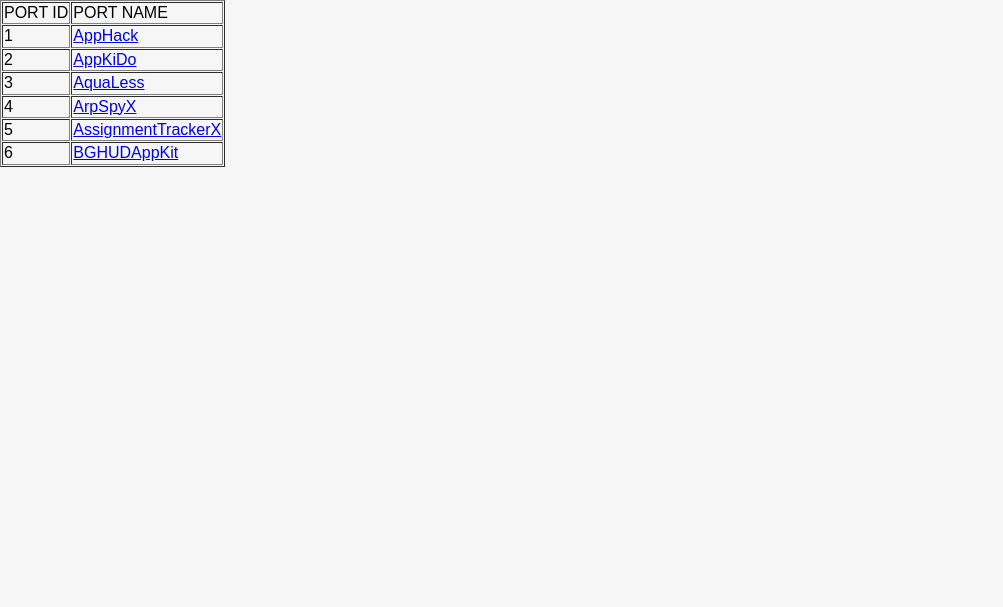
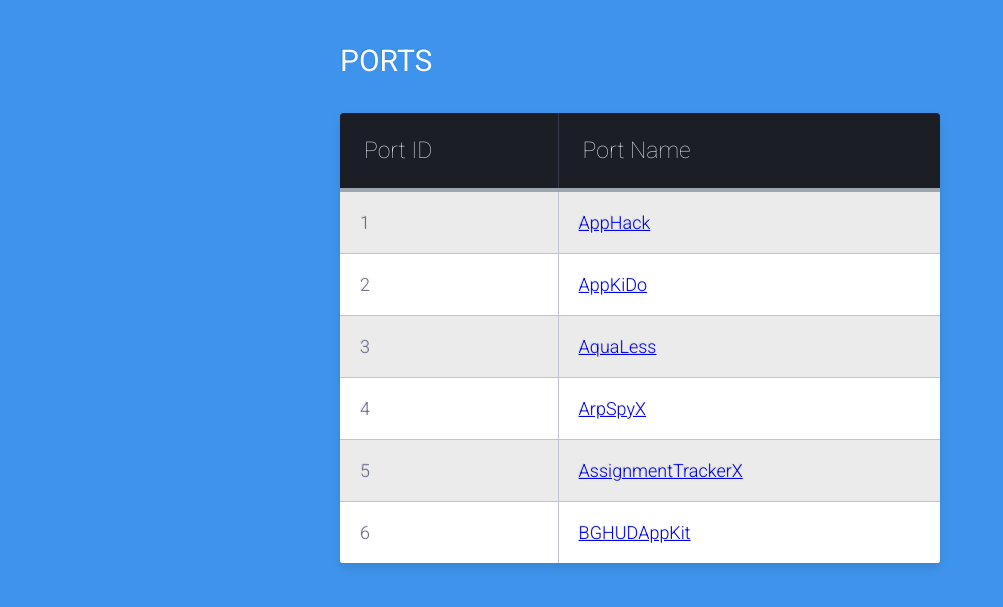
Before and after one commit to VishnuM-sopho/demo-macports, a Django app: page /port/ in a window 1280 px wide. Shown: the top 607 px of the page, without its empty margins (0-1003 px from the left). Run offline with Django 3.2, Linux system fonts and the light colour scheme; data comes from the database, SQL or seed files in the repository; both versions use the stored data as it was after the commit; some libraries are stand-ins or nearby versions.

Commit message:
Added Css to portmain.html and reduced entries in data base

```diff
--- a/port/templates/port/portmain.html
+++ b/port/templates/port/portmain.html
@@ -1,25 +1,150 @@
-
-
 <!DOCTYPE html>
 <html lang="en">
-
    <head>
       <title>Macports-All Ports</title>
-	<link rel="stylesheet" href="https://unpkg.com/purecss@1.0.0/build/pure-min.css" integrity="sha384-nn4HPE8lTHyVtfCBi5yW9d20FjT8BJwUXyWZT9InLYax14RDjBj46LmSztkmNP9w" crossorigin="anonymous">
+      <style type="text/css">
+         @import url(https://fonts.googleapis.com/css?family=Roboto:400,500,700,300,100);
+         body {
+         background-color: #3e94ec;
+         font-family: "Roboto", helvetica, arial, sans-serif;
+         font-size: 16px;
+         font-weight: 400;
+         text-rendering: optimizeLegibility;
+         }
+         div.table-title {
+         display: block;
+         margin: auto;
+         max-width: 600px;
+         padding:5px;
+         width: 100%;
+         }
+         .table-title h3 {
+         color: #fafafa;
+         font-size: 30px;
+         font-weight: 400;
+         font-style:normal;
+         font-family: "Roboto", helvetica, arial, sans-serif;
+         text-shadow: -1px -1px 1px rgba(0, 0, 0, 0.1);
+         text-transform:uppercase;
+         }
+         /*** Table Styles **/
+         .table-fill {
+         background: white;
+         border-radius:3px;
+         border-collapse: collapse;
+         height: 320px;
+         margin: auto;
+         max-width: 600px;
+         padding:5px;
+         width: 100%;
+         box-shadow: 0 5px 10px rgba(0, 0, 0, 0.1);
+         animation: float 5s infinite;
+         }
+         th {
+         color:#D5DDE5;;
+         background:#1b1e24;
+         border-bottom:4px solid #9ea7af;
+         border-right: 1px solid #343a45;
+         font-size:23px;
+         font-weight: 100;
+         padding:24px;
+         text-align:left;
+         text-shadow: 0 1px 1px rgba(0, 0, 0, 0.1);
+         vertical-align:middle;
+         }
+         th:first-child {
+         border-top-left-radius:3px;
+         }
+         th:last-child {
+         border-top-right-radius:3px;
+         border-right:none;
+         }
+         tr {
+         border-top: 1px solid #C1C3D1;
+         border-bottom-: 1px solid #C1C3D1;
+         color:#666B85;
+         font-size:16px;
+         font-weight:normal;
+         text-shadow: 0 1px 1px rgba(256, 256, 256, 0.1);
+         }
+         tr:hover td {
+         background:#4E5066;
+         color:#FFFFFF;
+         border-top: 1px solid #22262e;
+         }
+         tr:first-child {
+         border-top:none;
+         }
+         tr:last-child {
+         border-bottom:none;
+         }
+         tr:nth-child(odd) td {
+         background:#EBEBEB;
+         }
+         tr:nth-child(odd):hover td {
+         background:#4E5066;
+         }
+         tr:last-child td:first-child {
+         border-bottom-left-radius:3px;
+         }
+         tr:last-child td:last-child {
+         border-bottom-right-radius:3px;
+         }
+         td {
+         background:#FFFFFF;
+         padding:20px;
+         text-align:left;
+         vertical-align:middle;
+         font-weight:300;
+         font-size:18px;
+         text-shadow: -1px -1px 1px rgba(0, 0, 0, 0.1);
+         border-right: 1px solid #C1C3D1;
+         }
+         td:last-child {
+         border-right: 0px;
+         }
+         th.text-left {
+         text-align: left;
+         }
+         th.text-center {
+         text-align: center;
+         }
+         th.text-right {
+         text-align: right;
+         }
+         td.text-left {
+         text-align: left;
+         }
+         td.text-center {
+         text-align: center;
+         }
+         td.text-right {
+         text-align: right;
+         }
+      </style>
       <meta charset="utf-8" />
    </head>
-
-<body class="body" style="background-color:#f6f6f6">
-	<div>
+   <body >
       {% block content %}
-		<table border="1" cellpadding="1" cellspacing="1"><tbody><tr><td>PORT ID</td><td>PORT NAME</td></tr>
+      	<div class="table-title">
+			<h3>Ports</h3>
+		</div>
+      <table class="table-fill">
+         <thead>
+            <tr>
+               <th class="text-left">Port ID</th>
+               <th class="text-left">Port Name</th>
+            </tr>
+         </thead>
+         <tbody class="table-hover">
             {% for port in object_list %}
-		<tr><td>{{ port.portid }}</td><td><a href="/port/{{ port.portid }}"> {{ port.portname }}</a></td></tr>
+            <tr>
+               <td class="text-left">{{ port.portid }}</td>
+               <td class="text-left"><a href="/port/{{ port.portid }}"> {{ port.portname }}</a></td>
+            </tr>
             {% endfor %}
          </tbody>
       </table>
       {% endblock %}
-	</div>
    </body>
-
 </html>
```
Also changed, not shown: db.sqlite3. Lines whose indentation alone changed are shown as unchanged.
